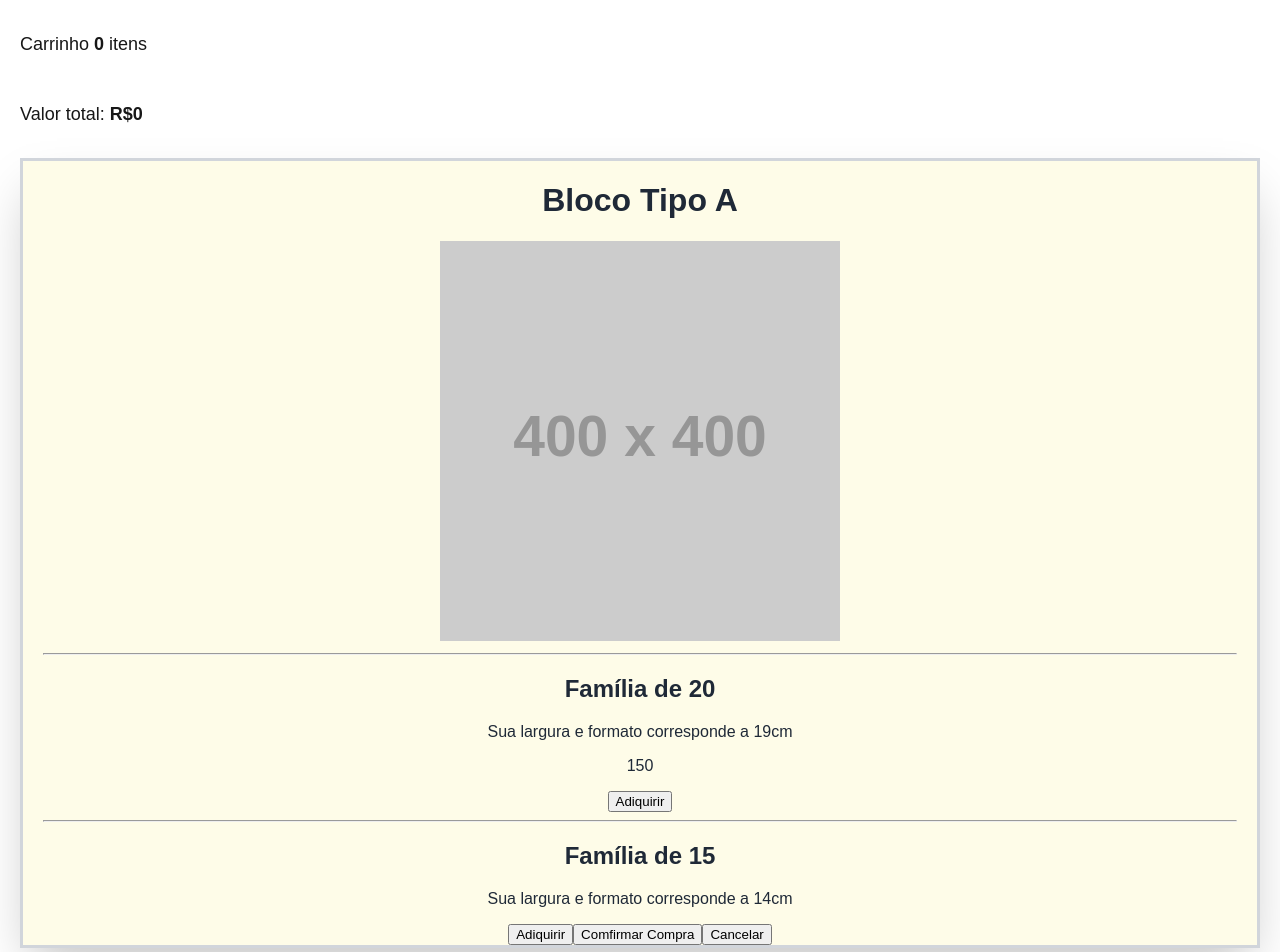
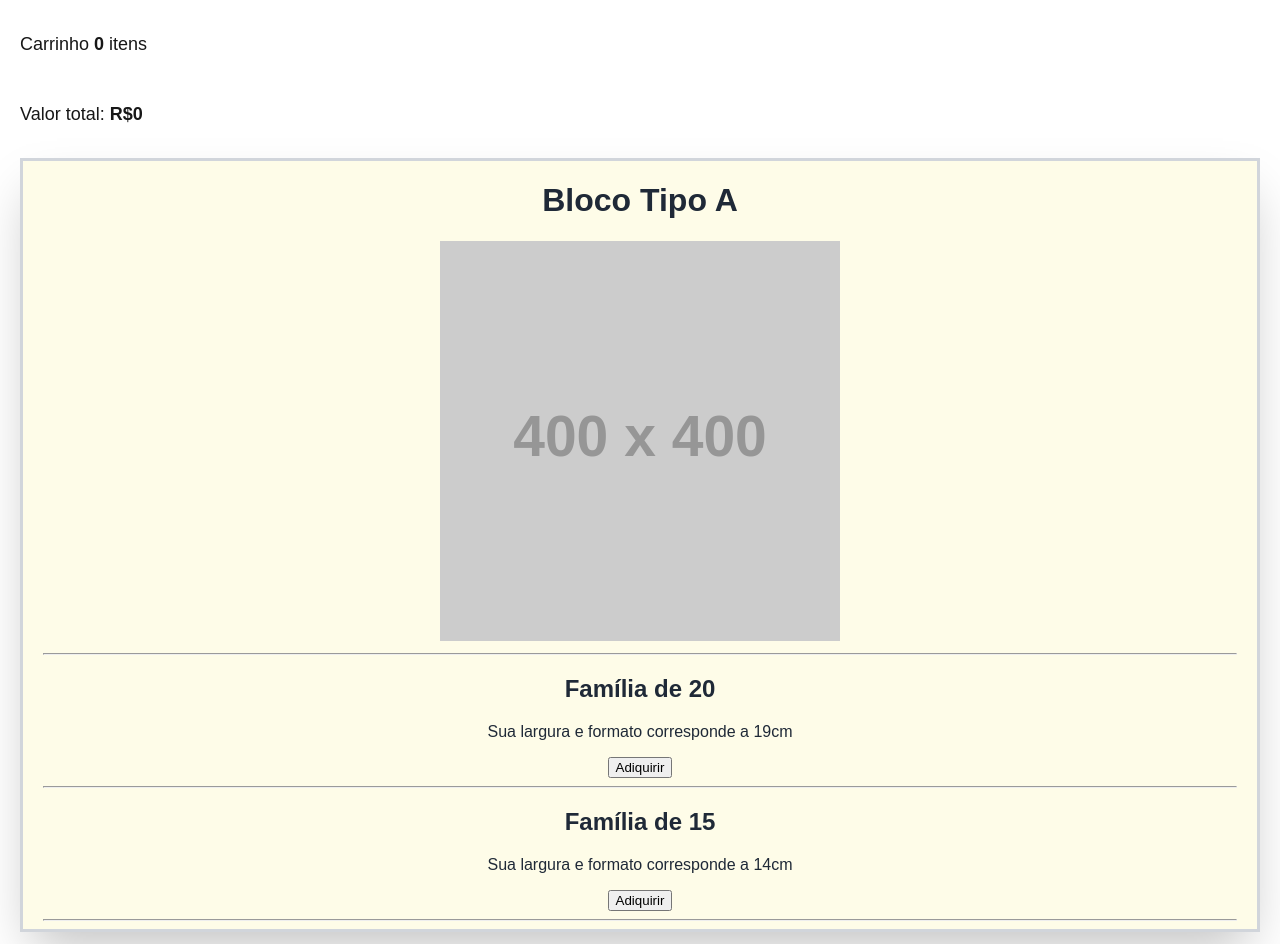
Before and after one commit to brunaalrez/strongblocks, a Next.js app: page /adiquirir_produto in a window 1280 px wide. Shown: the top 952 px of the page. Built offline with nearby package versions, Linux system fonts and the light colour scheme.

Commit message:
precisa_de_melhoras

```diff
--- /dev/null
+++ b/app/adiquirir_produto/components/confirmacao.js
@@ -0,0 +1,10 @@
+
+function Confirmado() {
+    return (
+        <div>
+            <p>Compra Realizada</p>
+        </div>
+     );
+}
+
+export default Confirmado;
--- a/app/adiquirir_produto/page.js
+++ b/app/adiquirir_produto/page.js
@@ -1,12 +1,13 @@
 'use client'
 import { useState } from "react";
-
+import Confirmado from "./components/confirmacao";
 
 function PaginaAdiquirirProduto() {
     const [carrinho, adicionaCarrinho] = useState(0);
     const [mostra, mostraBotao] = useState(false);
     const [total, valorTotal] = useState(0)
     const [precoA, precoProdutoA] = useState(150)
+    const [precoB, precoProdutoB] = useState(130)
 
     function handleCarrinho(adicionar = false){
         let novoCarrinho = carrinho;
@@ -40,7 +41,18 @@ function PaginaAdiquirirProduto() {
 
                 <h2>Família de 20</h2>
                 <p>Sua largura e formato corresponde a 19cm</p>
-                <p>{precoA}</p>
+                <button onClick={()=>{mostraAgora(); handleCarrinho(true);}}>Adiquirir</button>
+                {
+                    mostra == true &&
+                    <div>
+                        <button onClick={()=>Confirmado()} className="bg-black-400 text-color-gray-400">Comfirmar Compra</button>
+                        <button onClick={()=>handleCarrinho(false)} className="bg-black-400 text-color-gray-400">Cancelar</button>
+                    </div>
+                }
+                <hr/>
+
+                <h2>Família de 15</h2>
+                <p>Sua largura e formato corresponde a 14cm</p>
                 <button onClick={()=>{mostraAgora(); handleCarrinho(true);}}>Adiquirir</button>
                 {
                     mostra == true &&
@@ -50,12 +62,6 @@ function PaginaAdiquirirProduto() {
                     </div>
                 }
                 <hr/>
-
-                <h2>Família de 15</h2>
-                <p>Sua largura e formato corresponde a 14cm</p>
-                <button>Adiquirir</button>
-                <button onClick={()=>handleCarrinho(true)} className="bg-black-400 text-color-gray-400">Comfirmar Compra</button>
-                <button onClick={()=>handleCarrinho(false)} className="bg-black-400 text-color-gray-400">Cancelar</button>
              </div>
         </div>
      );
```
